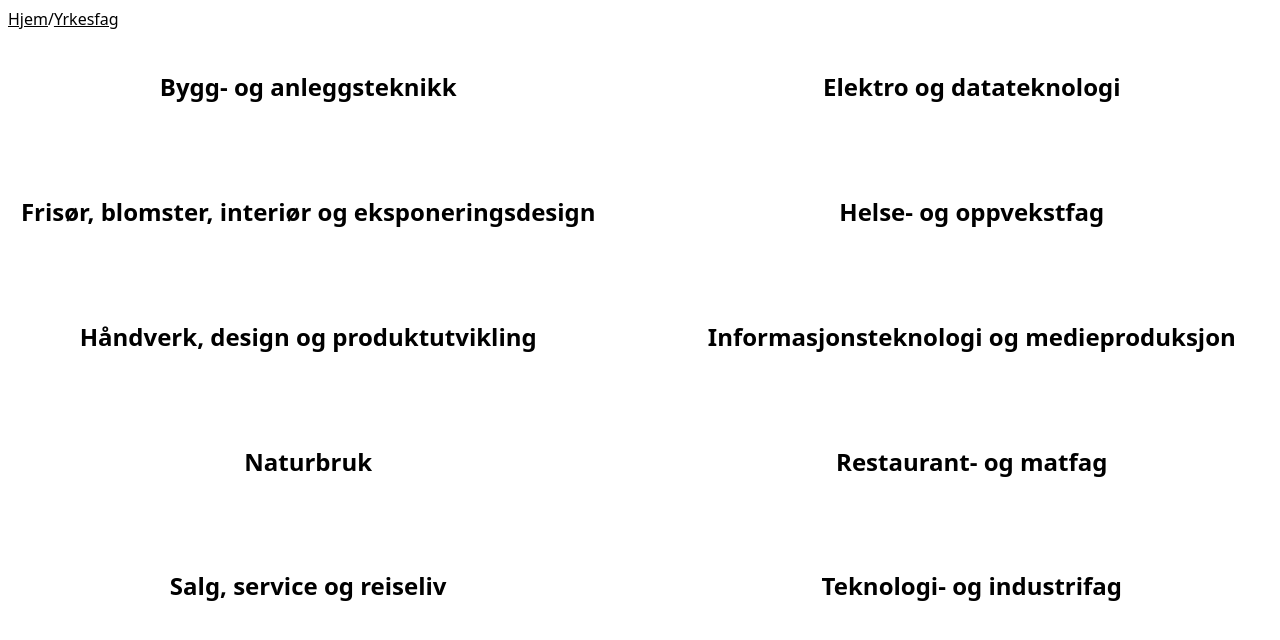
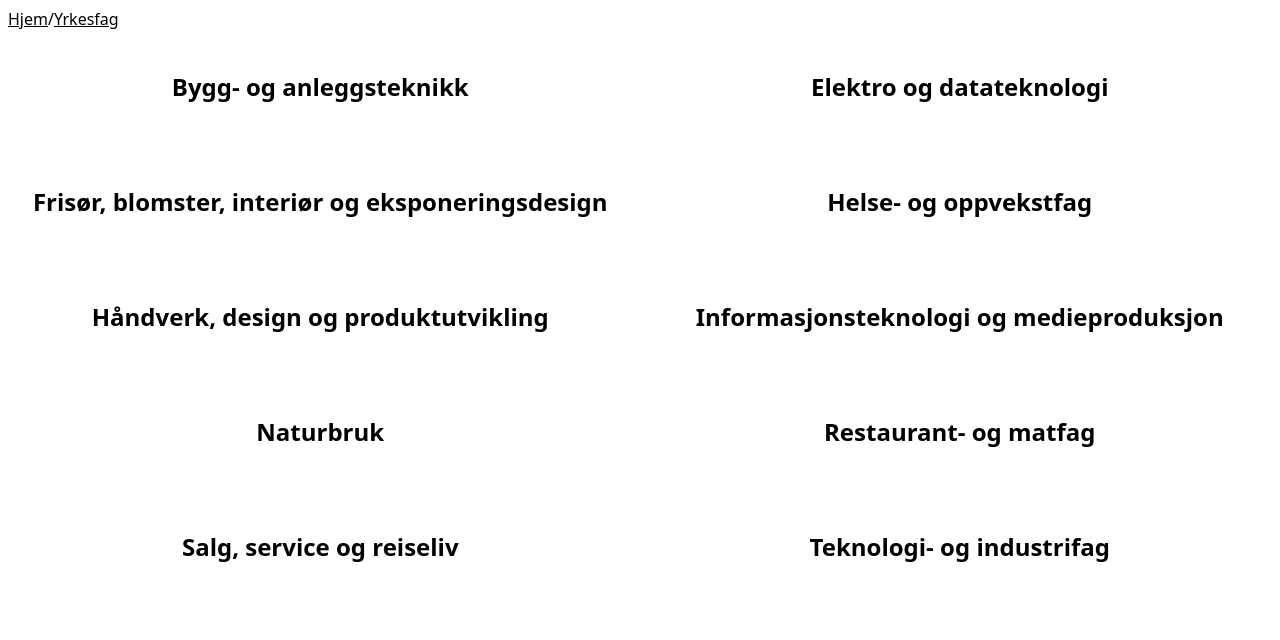
Before and after one commit to HermanErKu/fravaerskalkulator-react, a React (Create React App) app: page /yrkesfag in a window 1280 px wide. Shown: the top 640 px of the page. Built offline with nearby package versions, Linux system fonts and the light colour scheme.

Commit message:
fixed gap problem

```diff
--- a/src/App.css
+++ b/src/App.css
@@ -134,7 +134,8 @@ button:active {
 #linjeContainer {
   display: grid;
   grid-template-columns: 1fr 1fr;
-  gap: 5%;
+  /*gap: 5%;*/
+  gap: 15px;
 }
 
 #linje_page_buttons {
```
